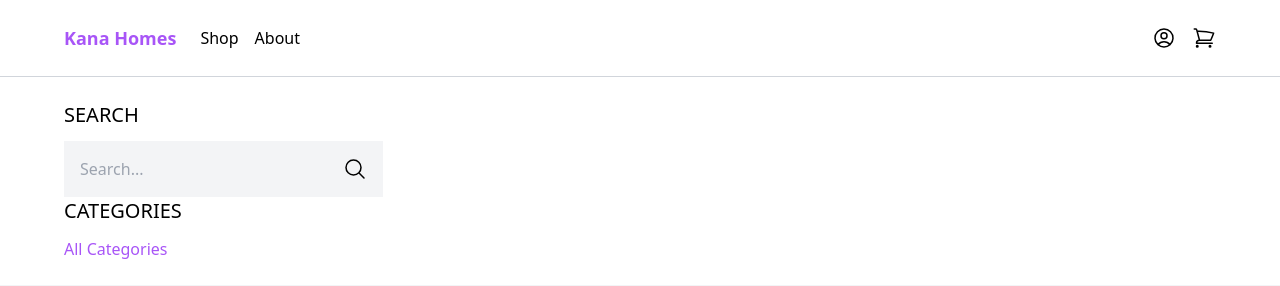
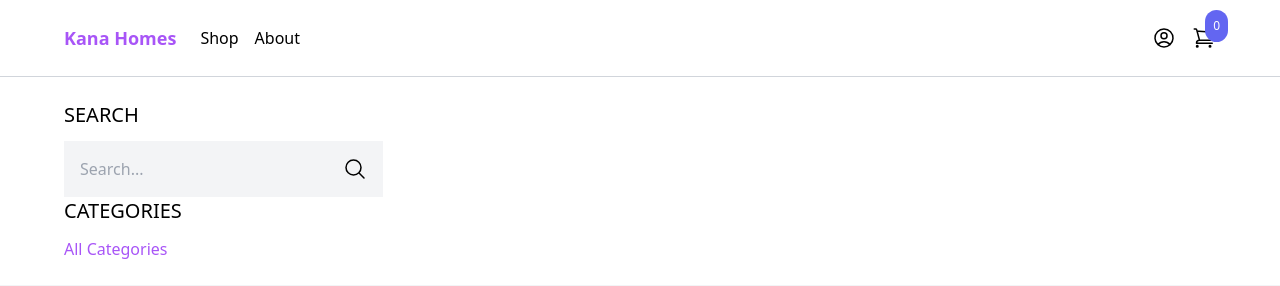
Before and after one commit to Marx-wrld/KanaHomes, a Django app: template Kana/core/templates/core/shop.html in a window 1280 px wide. Shown: the top 286 px of the page. Run offline with Django 4.2, Linux system fonts and the light colour scheme; the template is opened without the code that fills it, so the values that code supplies are empty; some libraries are stand-ins or nearby versions.

Commit message:
creating a reusable menu cart html file

```diff
--- /dev/null
+++ b/Kana/cart/templates/cart/menu_cart.html
@@ -0,0 +1,7 @@
+<a href="#" id="menu_cart_button" class="relative">
+    <svg xmlns="http://www.w3.org/2000/svg" fill="none" viewBox="0 0 24 24" stroke-width="1.5" stroke="currentColor" class="w-6 h-6">
+        <path stroke-linecap="round" stroke-linejoin="round" d="M2.25 3h1.386c.51 0 .955.343 1.087.835l.383 1.437M7.5 14.25a3 3 0 00-3 3h15.75m-12.75-3h11.218c1.121-2.3 2.1-4.684 2.924-7.138a60.114 60.114 0 00-16.536-1.84M7.5 14.25L5.106 5.272M6 20.25a.75.75 0 11-1.5 0 .75.75 0 011.5 0zm12.75 0a.75.75 0 11-1.5 0 .75.75 0 011.5 0z" />
+      </svg>
+
+      <span class="p-2 absolute -top-4 -right-3 bg-indigo-500 text-white text-xs rounded-full">{{ cart|length }}</span>
+</a>
--- a/Kana/core/templates/core/base.html
+++ b/Kana/core/templates/core/base.html
@@ -26,11 +26,7 @@
                   </svg>
                 </a>
 
-                <a href="#">
-                    <svg xmlns="http://www.w3.org/2000/svg" fill="none" viewBox="0 0 24 24" stroke-width="1.5" stroke="currentColor" class="w-6 h-6">
-                        <path stroke-linecap="round" stroke-linejoin="round" d="M2.25 3h1.386c.51 0 .955.343 1.087.835l.383 1.437M7.5 14.25a3 3 0 00-3 3h15.75m-12.75-3h11.218c1.121-2.3 2.1-4.684 2.924-7.138a60.114 60.114 0 00-16.536-1.84M7.5 14.25L5.106 5.272M6 20.25a.75.75 0 11-1.5 0 .75.75 0 011.5 0zm12.75 0a.75.75 0 11-1.5 0 .75.75 0 011.5 0z" />
-                      </svg>
-                </a>
+               {% include 'cart/menu_cart.html' %}
 
             </div>
         </div>
```
